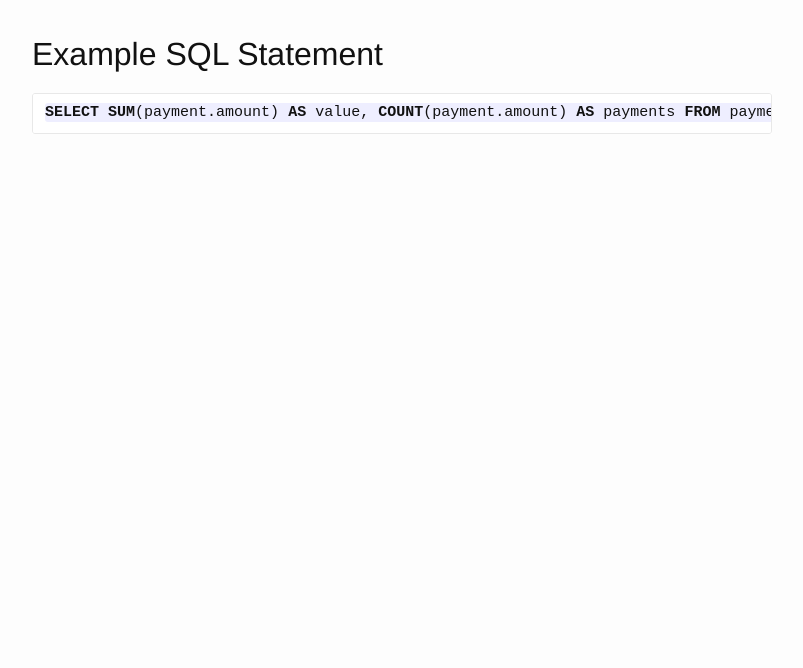
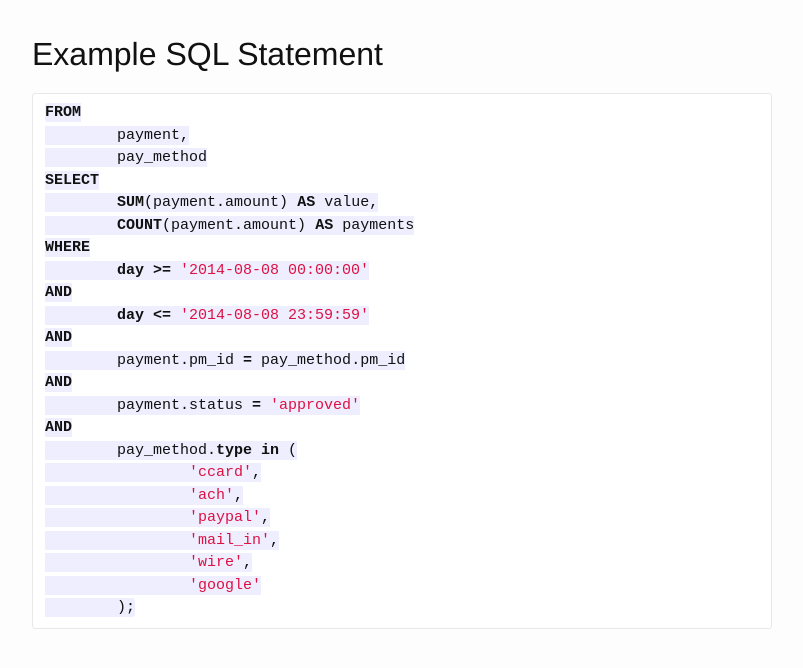
Before and after one commit to mattfelten/front-end-questions, a Jekyll site: the page built from example-sql.md, in a window 1280 px wide. Shown: the top 668 px of the page, without its empty margins (238-1041 px from the left). Built offline with Jekyll 4.4.1, drawn with Linux system fonts in a browser that asks for light colours; Markdown is read by kramdown in place of the engine named in the settings.

Commit message:
Reformat SQL

`````diff
--- a/example-sql.md
+++ b/example-sql.md
@@ -4,5 +4,27 @@ layout: default
 Example SQL Statement
 ===================
 ````sql
-SELECT SUM(payment.amount) AS value, COUNT(payment.amount) AS payments FROM payment, pay_method WHERE day >= '2014-08-08 00:00:00' AND day <= '2014-08-08 23:59:59' AND payment.pm_id = pay_method.pm_id AND payment.status = 'approved' AND pay_method.type in ( 'ccard', 'ach', 'paypal', 'mail_in', 'wire', 'google');
+FROM
+	payment,
+	pay_method
+SELECT
+	SUM(payment.amount) AS value,
+	COUNT(payment.amount) AS payments
+WHERE
+	day >= '2014-08-08 00:00:00'
+AND
+	day <= '2014-08-08 23:59:59'
+AND
+	payment.pm_id = pay_method.pm_id
+AND
+	payment.status = 'approved'
+AND
+	pay_method.type in (
+		'ccard',
+		'ach',
+		'paypal',
+		'mail_in',
+		'wire',
+		'google'
+	);
 ````
`````
